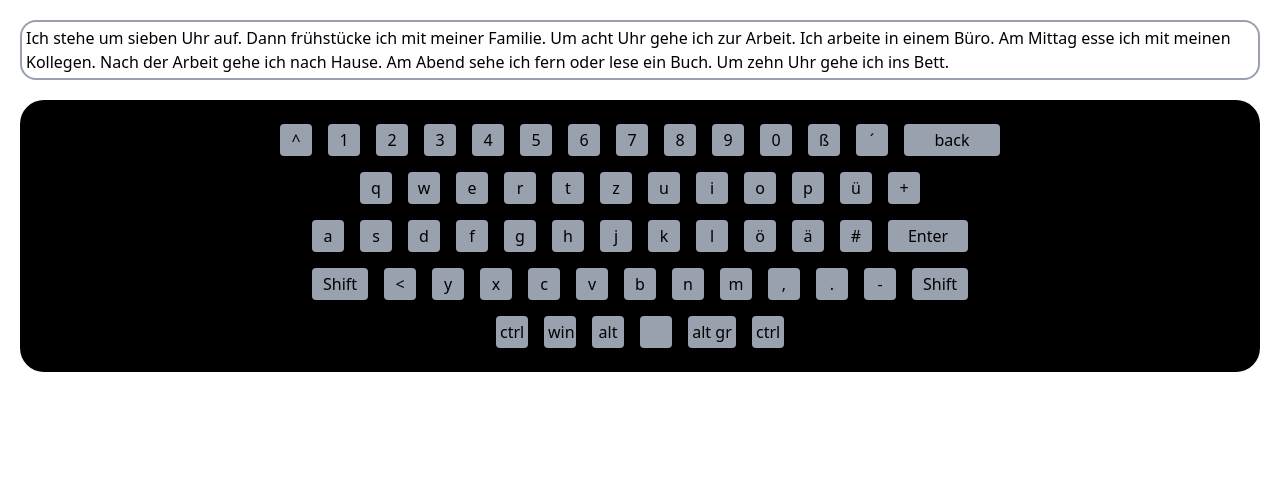
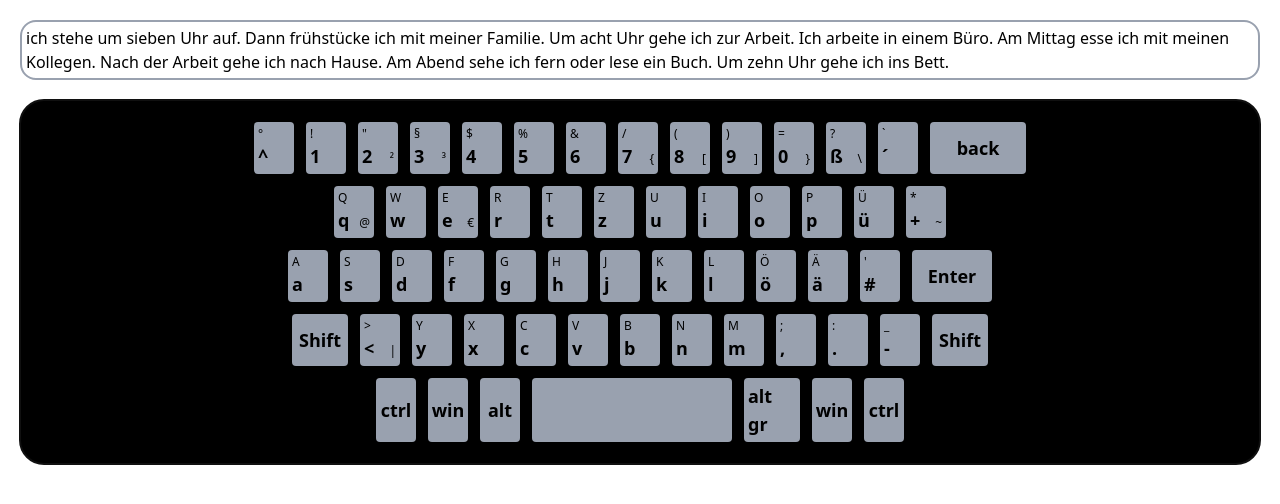
Before and after one commit to devshahbazali/qwertzpractice, a Next.js app: page / in a window 1280 px wide. Shown: the top 504 px of the page. Built offline with nearby package versions, Linux system fonts and the light colour scheme.

Commit message:
keyboard functions complete with typing tracking lesson feature

```diff
--- a/app/models/keyboards.ts
+++ b/app/models/keyboards.ts
@@ -1,6 +1,6 @@
 type Key = {
   normal: string;
-  shift: string;
+  shift?: string;
   altGr?: string;
 };
 
@@ -20,7 +20,7 @@ let QWERTZ: Key[][] = [
     { normal: '0', shift: '=' , altGr: '}' },
     { normal: 'ß', shift: '?' , altGr: '\\' },
     { normal: '´', shift: '`' },
-    { normal: 'back', shift: 'back' }
+    { normal: 'back'}
   ],
   // Row 2
   [
@@ -51,11 +51,11 @@ let QWERTZ: Key[][] = [
     { normal: 'ö', shift: 'Ö' },
     { normal: 'ä', shift: 'Ä' },
     { normal: '#', shift: "'" },
-     { normal: 'Enter', shift: 'Enter', },
+     { normal: 'Enter', },
   ],
   // Row 4
   [
-    { normal: 'Shift', shift: 'Shift' },
+    { normal: 'Shift'},
     { normal: '<', shift: '>', altGr: '|' },
     { normal: 'y', shift: 'Y' },
     { normal: 'x', shift: 'X' },
@@ -67,18 +67,19 @@ let QWERTZ: Key[][] = [
     { normal: ',', shift: ';' },
     { normal: '.', shift: ':' },
     { normal: '-', shift: '_' },
-    { normal: 'Shift', shift: 'Shift' },
+    { normal: 'Shift' },
 
   ],
 
   // Row 6
   [
-    { normal: 'ctrl', shift: 'ctrl' },
-    { normal: 'win', shift: 'win' },
-    { normal: 'alt', shift: 'alt' },
-    { normal: ' ', shift: ' ' },
-    { normal: 'alt gr', shift: 'alt gr' },
-     { normal: 'ctrl', shift: 'ctrl' },
+    { normal: 'ctrl' },
+    { normal: 'win' },
+    { normal: 'alt'},
+    { normal: ' ' },
+    { normal: 'alt gr' },
+      { normal: 'win' },
+    { normal: 'ctrl' },
 
 
   ]
--- a/app/views/KeyBoardView.tsx
+++ b/app/views/KeyBoardView.tsx
@@ -1,64 +1,139 @@
         'use client';
 
-import React, {useState} from "react";
+        import React, {useState,useRef,useEffect} from "react";
         import { QWERTZ } from "../models/keyboards";
         export default function KeyBoardView(){
+            const lesson="ich stehe um sieben Uhr auf. Dann frühstücke ich mit meiner Familie. Um acht Uhr gehe ich zur Arbeit. Ich arbeite in einem Büro. Am Mittag esse ich mit meinen Kollegen. Nach der Arbeit gehe ich nach Hause. Am Abend sehe ich fern oder lese ein Buch. Um zehn Uhr gehe ich ins Bett."
+            const [error, setError] = useState(false);
+            const [greenlesson,setGreenLesson]=useState("")
+            const[blacklesson,setBlackLesson]=useState(lesson)
+
+
+            const keyboardRef = useRef<HTMLDivElement>(null);
+            //focusing on the keyboard
+            useEffect(() => {
+        keyboardRef.current?.focus();
+
+        }, []);
             const [keyPressed,setKeyPressed]=useState<string | null>(null)
+
+            // function to get the custom width for  the keys
             function getFaceWidth(face:string): string{
             switch(face){
-        case "":
+                case " ":
                     return "w-50"
-            break;
+
                 case "back":
                     return "w-24"
-            break;
+
                 case "Enter":
                     return "w-20"
-            break;
+
                 case "Shift":
                     return "w-14"
-            break;
+
                 case "alt gr":
-            return "w-12"
-            break;
+                    return "w-14"
+
                 default:
                 return "w-8"
 
             }
 
             }
+
+            // function to mask the keypressed with the real names
+            function normalizeKey(key: string): string {
+        switch (key) {
+            case ' ':
+            return ' ';
+            case 'Backspace':
+            return 'back';
+            case 'Control':
+            return 'ctrl';
+            case 'AltGraph':
+            return 'alt gr';
+            case 'Meta':
+            return 'win';
+            case 'dead':
+            return '´';
+            default:
+            return key
+        }
+        }
+
+
+        function preventDefaultFunction(event :React.KeyboardEvent<HTMLDivElement>)
+        {
+            if (
+            event.altKey ||
+            event.ctrlKey ||
+            event.metaKey ||
+            ['Alt', 'AltGraph', 'Control', 'Meta','win'].includes(event.key)
+        ) {
+            event.preventDefault();
+        }
+        }
+
             function handleKeyDown(event: React.KeyboardEvent<HTMLDivElement>): void {
+                preventDefaultFunction(event)
+                const normalized=normalizeKey(event.key)
+                setKeyPressed(normalized)
+             // Check if user pressed correct key
+            const expectedChar = blacklesson[0];
+            if (normalized === expectedChar) {
 
-        setKeyPressed(event.key)
+                setGreenLesson(prev => prev + expectedChar);
+                setBlackLesson(prev => prev.slice(1)); // remove first char
+            setError(false); // correct input
+            }
+            else{
+                 setError(true); // wrong input
+    // Optional: clear error after 500ms
+    setTimeout(() => setError(false), 500);
+            }
 
-        console.log(event.key)
+
             }
 
         return(
             <>
-    <div className="font-medium m-5 rounded-2xl p-1 border-2 border-gray-400   ">
-       Ich stehe um sieben Uhr auf. Dann frühstücke ich mit meiner Familie. Um acht Uhr gehe ich zur Arbeit. Ich arbeite in einem Büro. Am Mittag esse ich mit meinen Kollegen. Nach der Arbeit gehe ich nach Hause. Am Abend sehe ich fern oder lese ein Buch. Um zehn Uhr gehe ich ins Bett.
+        <div
+  className={`font-medium m-5 rounded-2xl p-1 border-2 ${
+    error ? "border-red-500 animate-shake" : "border-gray-400"
+  }`}
+>
+  <span className="text-green-600">{greenlesson}</span>
+  <span>{blacklesson}</span>
 </div>
+
             <div tabIndex={0} // Make div focusable
             onKeyDown={handleKeyDown}
+            ref={keyboardRef}
                 className=" flex flex-col items-center rounded-3xl bg-black p-4 m-5">
-            {QWERTZ.map(
-
-                (row,index)=>
-                <div className=" flex" key={index}>
+                    {
+                    QWERTZ.map((row,index)=>
+                       /*div for rows*/
+                       <div className="flex" key={index}>
                          {row.map((face,index)=>
+                         /*div for keys*/
                                 <div key={index}
                                    className={
-                        `active:bg-emerald-600 h-8 rounded text-center flex-col  p-1 m-2 ${getFaceWidth(face.normal)} ${face.normal==keyPressed?"bg-emerald-600": "bg-gray-400"} `
-                                    } >
+                                        `active:bg-emerald-600 min-w-10  h-auto rounded p-1 m-1.5 ${getFaceWidth(face.normal)}
+                                        ${face.normal===keyPressed?"bg-emerald-600":
+                                            face.shift===keyPressed?"bg-emerald-600":
+                                            face.altGr===keyPressed?"bg-emerald-600":"bg-gray-400"} `+
+                                          (face.shift || face.altGr ? " flex flex-col" : " flex items-center justify-center")} >
 
+                                {face.shift ?<div className=" text-xs">{face.shift ?? ''}</div>:null}
+                                    <div className="flex justify-between items-baseline-last">
+                                    <div className="text-lg font-bold grow ">{face.normal}</div>
+                                    {face.altGr?<div className=" text-xs">{face.altGr}</div>:null}
+                                    </div>
 
-                         {face.normal}
                                 </div>)}
 
                         </div>
-
-
 
                         )}
             </div>
```
Lines whose indentation alone changed are shown as unchanged.
